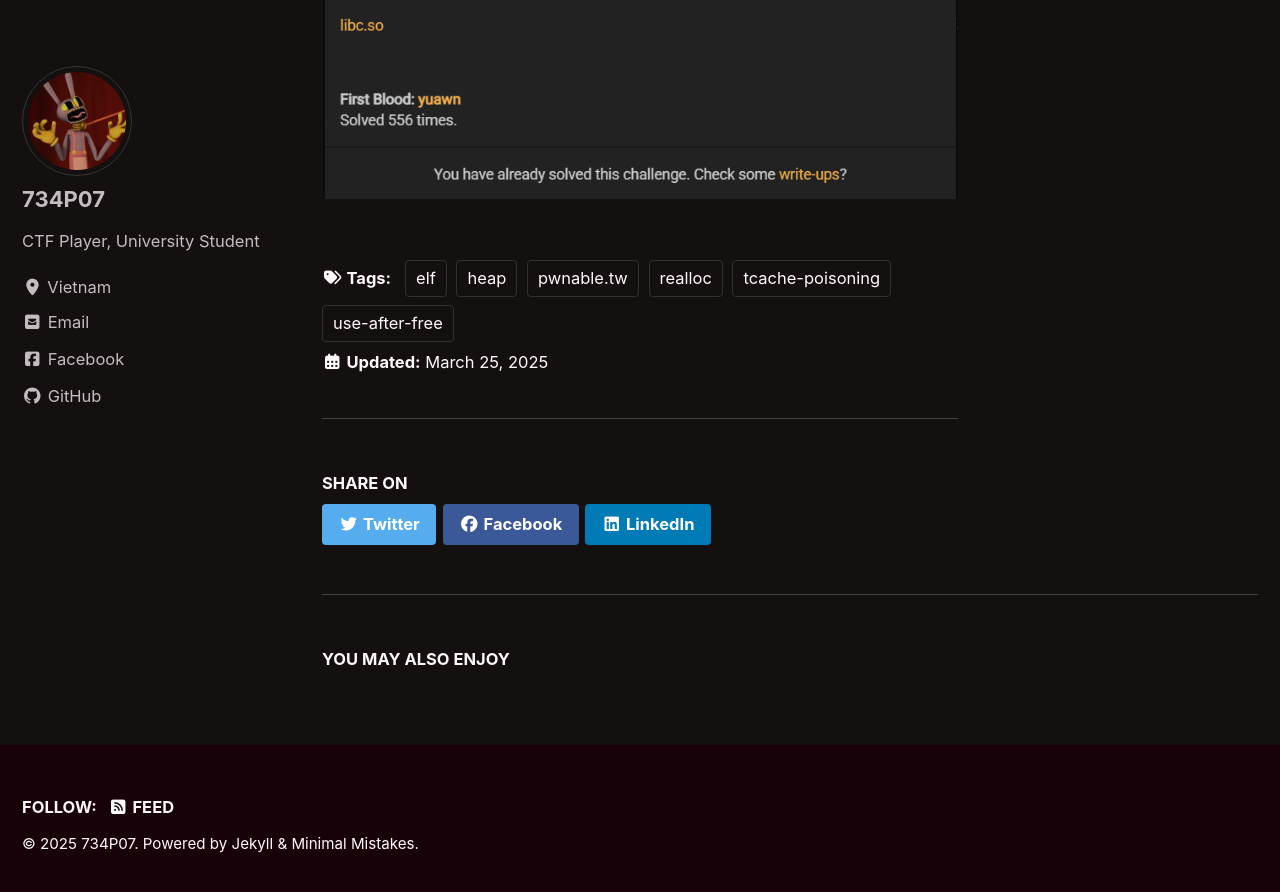
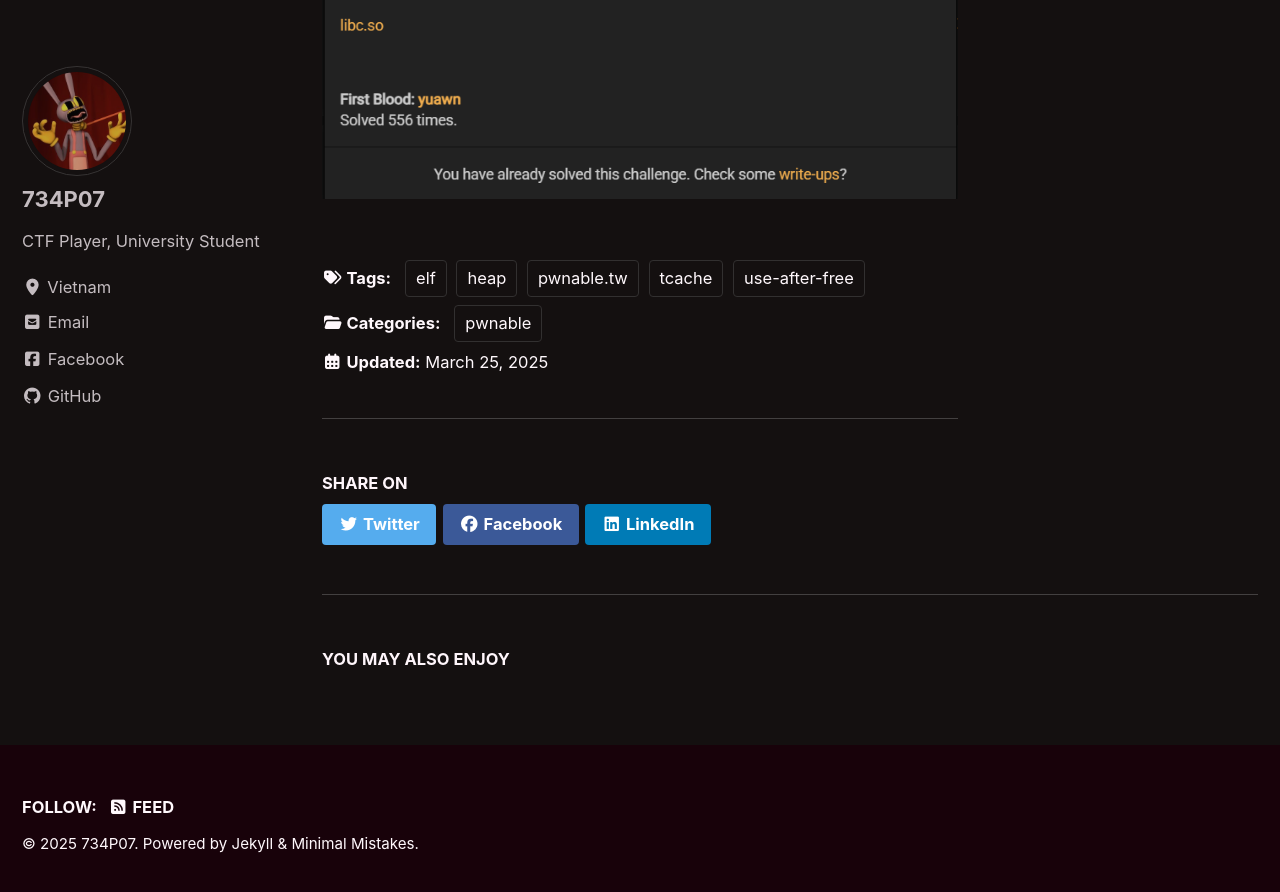
Before and after one commit to 734P07/734p07.github.io, a Jekyll site: the page built from _posts/2025-03-25-pwntw-realloc.md, in a window 1280 px wide and 900 px high, scrolled down 7309 px. Shown: the top 892 px of the window. Built offline with Jekyll 4.4.1, drawn with Linux system fonts in a browser that asks for light colours; cached includes are drawn as plain includes.

Commit message:
Update 2025-03-25-pwntw-realloc.md

```diff
--- a/_posts/2025-03-25-pwntw-realloc.md
+++ b/_posts/2025-03-25-pwntw-realloc.md
@@ -3,13 +3,14 @@ title:  "Pwnable.tw - Re-alloc"
 date:   2025-03-25 10:00:00 +0700
 header:
   teaser: "/assets/images/2025-03-25-pwntw-realloc/Screenshot 2025-03-25 172442.png"
+categories:
+  - pwnable
 tags:
   - pwnable.tw
   - elf
   - heap
   - use-after-free
-  - tcache-poisoning
-  - realloc
+  - tcache
 ---
 
 ![Challenge description](/assets/images/2025-03-25-pwntw-realloc/Screenshot%202025-03-25%20172442.png){:class="img-responsive"}
```
